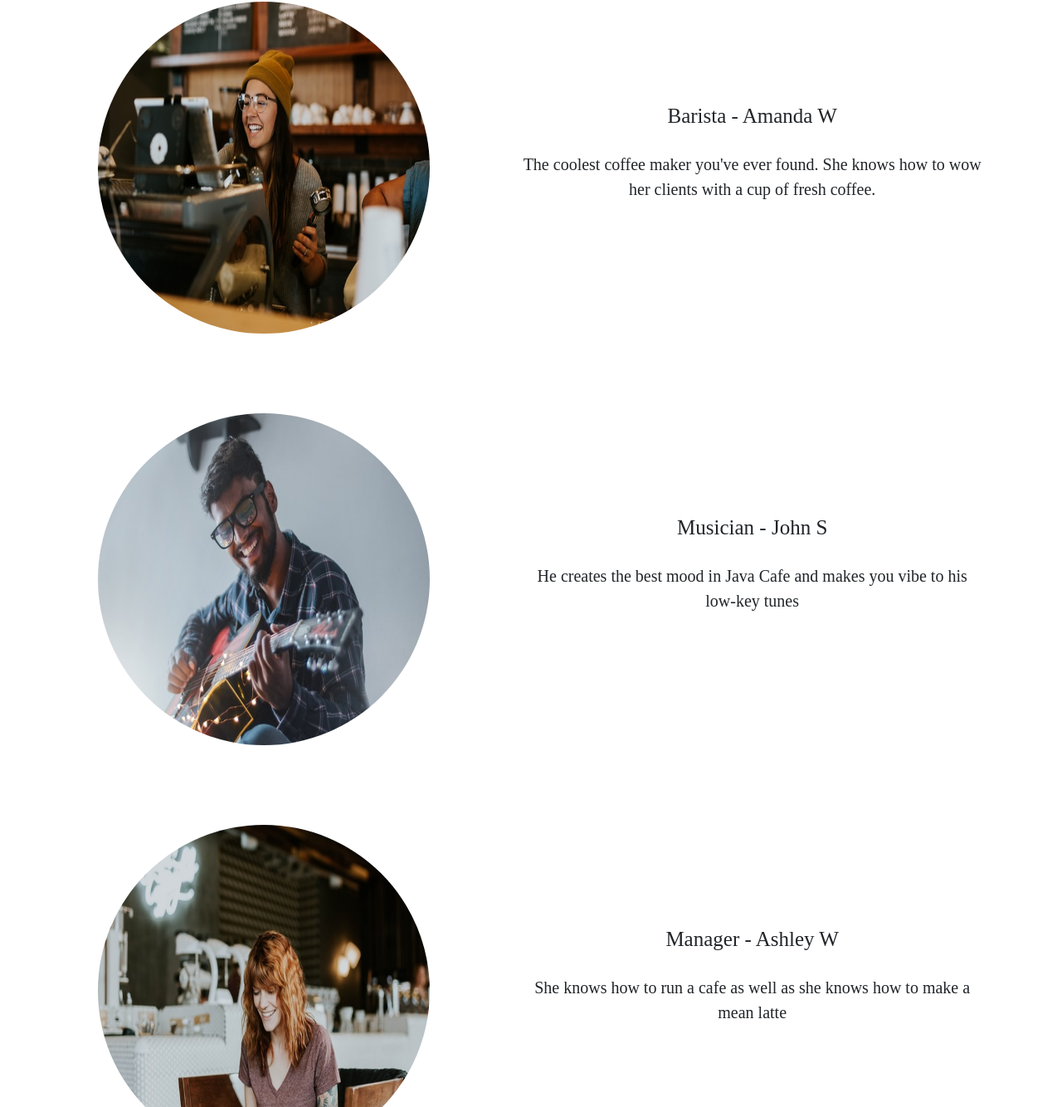
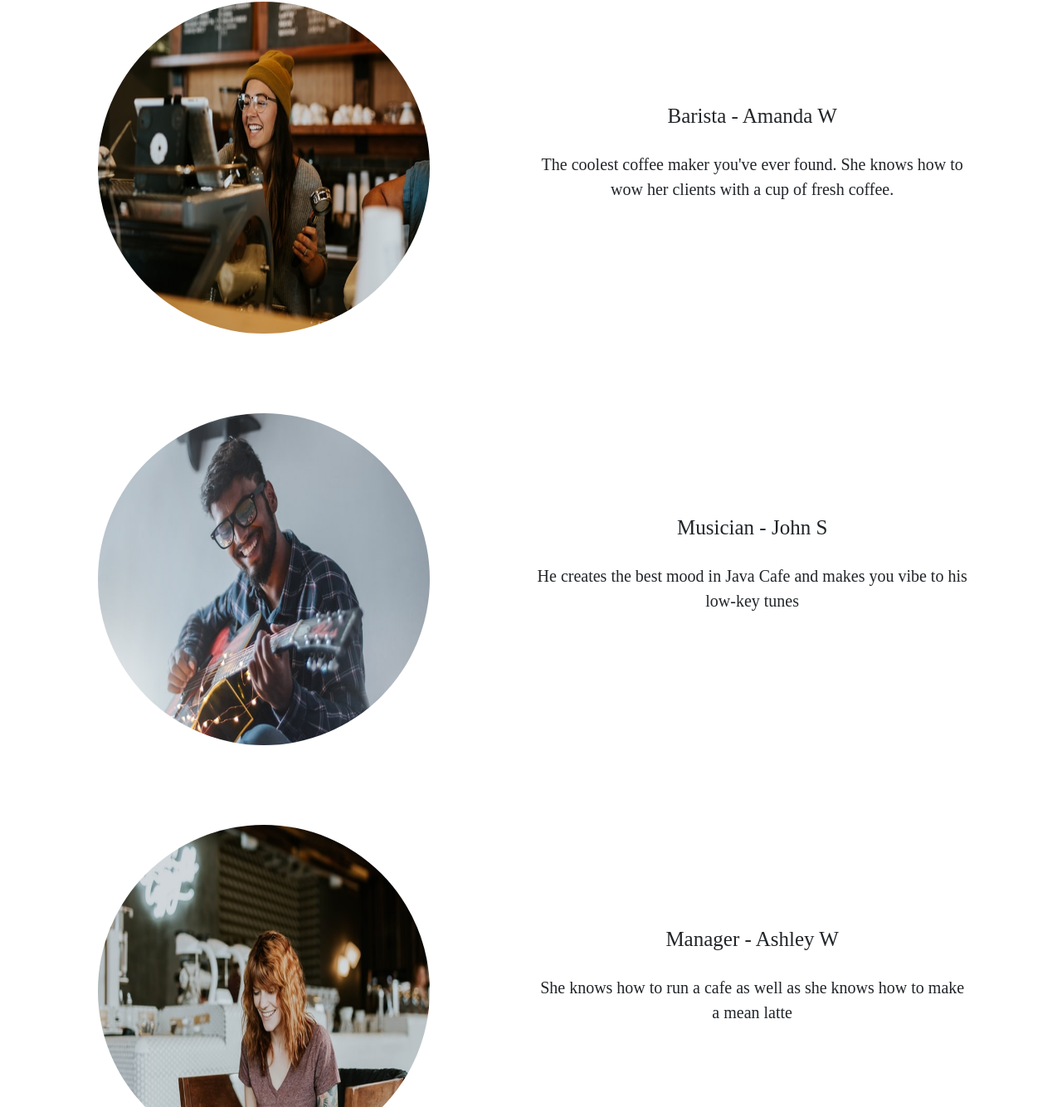
Before and after one commit to sherna06-su/sherna06-su.github.io, a plain HTML site: page ourteam.html in a window 1280 px wide. Shown: the part 686-2020 px from the top of the page at 83% size. Drawn offline with nearby package versions, Linux system fonts and the light colour scheme; a web font is replaced by a local one.

Commit message:
Project 1 Final

```diff
--- a/css/style.css
+++ b/css/style.css
@@ -34,6 +34,7 @@ p {
   padding: 20px 80px;
 }
 
+
 h4 {
   font-family: 'Adamina', serif;
   text-align: center;
--- a/ourteam.html
+++ b/ourteam.html
@@ -61,7 +61,7 @@
     </div>
     <div class="col-7 align-self-center">
       <h3>Barista - Amanda W</h3>
-      <p>The coolest coffee maker you've ever found. She knows how to wow her clients with a cup of fresh coffee.</p>
+      <p class="px-5 mx-5">The coolest coffee maker you've ever found. She knows how to wow her clients with a cup of fresh coffee.</p>
     </div>
   </div>
 </div>
@@ -73,7 +73,7 @@
     </div>
     <div class="col-7 align-self-center">
       <h3>Musician - John S</h3>
-      <p>He creates the best mood in Java Cafe and makes you vibe to his low-key tunes</p>
+      <p class="px-5 mx-5">He creates the best mood in Java Cafe and makes you vibe to his low-key tunes</p>
     </div>
   </div>
 </div>
@@ -85,7 +85,7 @@
     </div>
     <div class="col-7 align-self-center">
       <h3>Manager - Ashley W</h3>
-      <p>She knows how to run a cafe as well as she knows how to make a mean latte</p>
+      <p class="px-5 mx-5">She knows how to run a cafe as well as she knows how to make a mean latte</p>
     </div>
   </div>
 </div>
```
